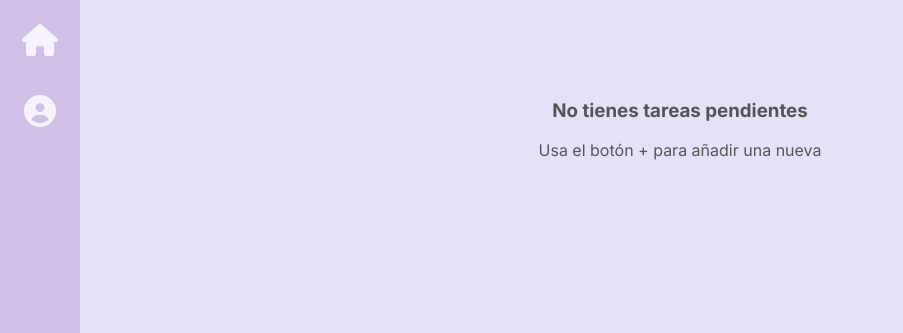
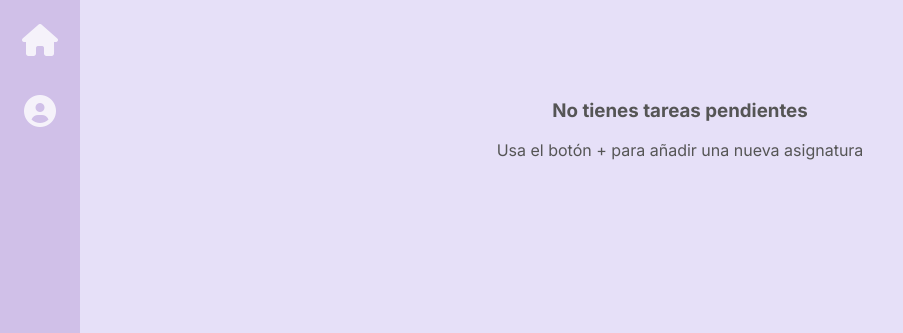
Before and after one commit to dominiquefarias/TaskMaster, a PHP site: the page made by Inicio/Pantalla principal/pagina_principal.php in a window 1280 px wide. Shown: the part 82-415 px from the top of the page, without its empty margins (0-903 px from the left). Run offline with PHP 8.4, Linux system fonts and the light colour scheme; the visitor is signed in with stand-in values (Sample User, id 1); data that the repository does not hold is empty.

Commit message:
pantalla principal

```diff
--- a/Inicio/Pantalla principal/añadir_asignatura.php
+++ b/Inicio/Pantalla principal/añadir_asignatura.php
@@ -81,7 +81,7 @@ endif; ?>
                 <input type="text" name="nombre" class="form-control" placeholder="Ej: Matemáticas" required autofocus>
             </div>
 
-            <!-- Botón para Guardar -->
+            <!-- Botón para Guardar la asignatura -->
             <button type="submit" class="btn-save">
                 Guardar <i class="fas fa-check"></i>
             </button>
--- a/Inicio/Pantalla principal/añadir_tareas.php
+++ b/Inicio/Pantalla principal/añadir_tareas.php
@@ -129,7 +129,7 @@ endforeach; ?>
                 </div>
             </div>
 
-            <!-- Botón Guardar -->
+            <!-- Botón para guardar -->
             <button type="submit" class="btn-save">
                 Guardar Tarea <i class="fas fa-sparkles"></i>
             </button>
--- a/Inicio/Pantalla principal/pagina_principal.php
+++ b/Inicio/Pantalla principal/pagina_principal.php
@@ -179,7 +179,7 @@ endif; ?>
 else: ?>
             <div style="text-align: center; color: #555; margin-top: 2rem;">
                 <h3>No tienes tareas pendientes</h3>
-                <p>Usa el botón + para añadir una nueva</p>
+                <p>Usa el botón + para añadir una nueva asignatura</p>
             </div>
             <?php
 endif; ?>
--- a/Inicio/css/añadir_asignatura.css
+++ b/Inicio/css/añadir_asignatura.css
@@ -3,7 +3,7 @@
 
 :root {
     --bg-color: #CDC1E8;
-    /* Lavender background */
+    /* Lavender bacckground */
     --card-bg: #E6E0F8;
     --input-bg: #EBE6F5;
     --text-color: #4A4A4A;
--- a/Inicio/css/añadir_tareas.css
+++ b/Inicio/css/añadir_tareas.css
@@ -113,7 +113,7 @@ textarea.form-control {
     opacity: 1;
 }
 
-/* Active state for radio */
+/* Activde state for radio */
 input[type="radio"] {
     display: none;
 }
--- a/Inicio/css/pagina principal.css
+++ b/Inicio/css/pagina principal.css
@@ -54,7 +54,7 @@ body {
     opacity: 1;
 }
 
-/* --- MAIN CONTENT --- */
+/* --- MAIN CONcTENT --- */
 .main-content {
     flex: 1;
     padding: 2rem;
```
